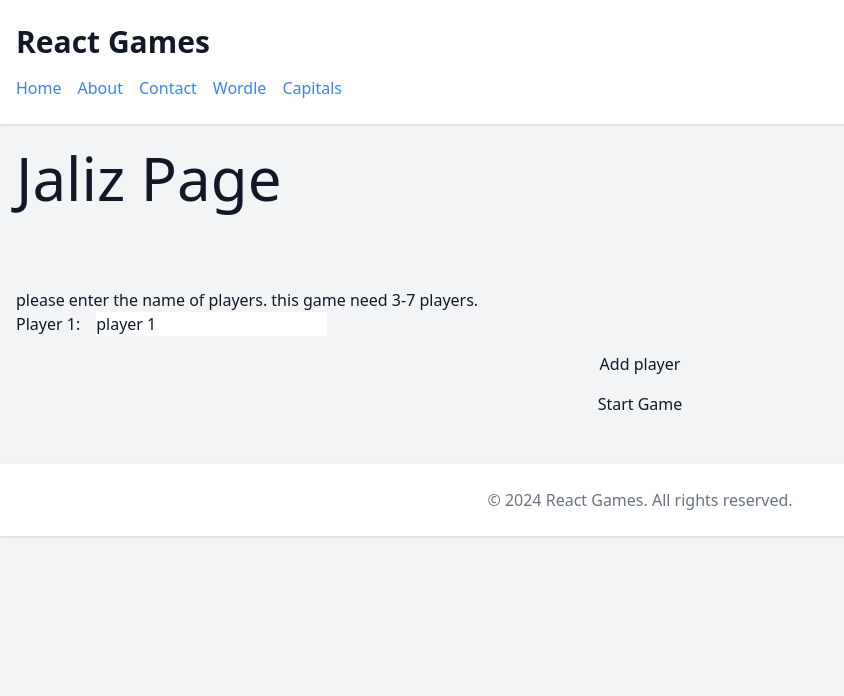
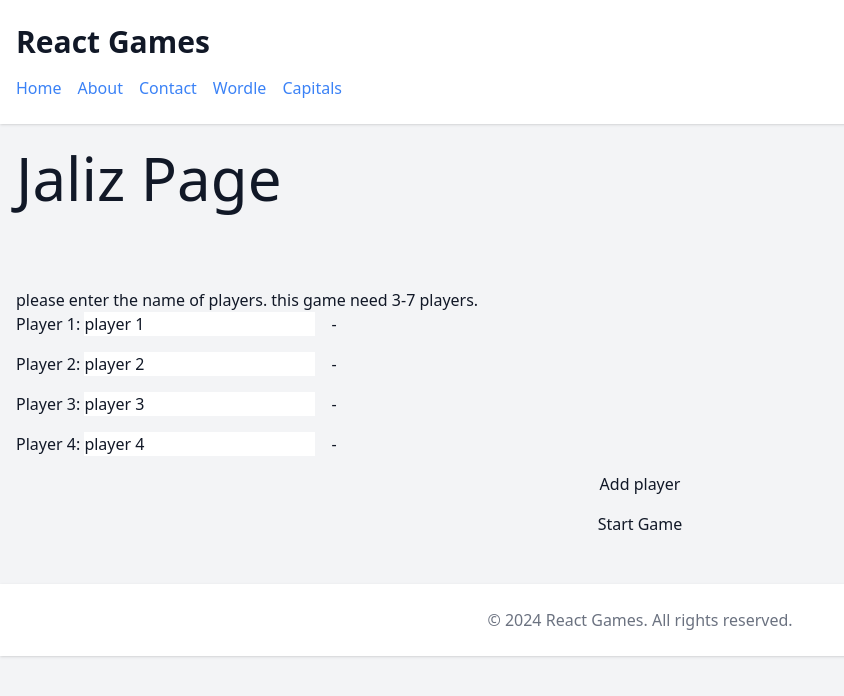
Before and after one commit to amir-sdmi/games, a Next.js app: page /jaliz in a window 1280 px wide. Both pictures are taken after a click on the button "Add player". Shown: the top 696 px of the page, without its empty margins (0-844 px from the left). Built offline with nearby package versions, Linux system fonts and the light colour scheme.

Commit message:
WIP02 setup initial game

```diff
--- /dev/null
+++ b/app/jaliz/_components/Gameboard.tsx
@@ -0,0 +1,30 @@
+import { GameType } from "../_types/types";
+
+export default function Gameboard({ game }: { game: GameType }) {
+  return (
+    <div>
+      <h1>Gameboard</h1>
+      <p>current player: {game.currentPlayer}</p>
+      <p>players:</p>
+      <ul>
+        {game.players.map((player) => (
+          <li key={player.id}>
+            <p>playerName: {player.playerName}</p>
+            <p>money: {player.money}</p>
+            <p>hand: {player.hand.map((card) => card.name).join(", ")}</p>
+            <p>fields:</p>
+            <ul>
+              {player.fields.map((field) => (
+                <li key={field.id}>
+                  <p>
+                    crops: {field.crops.map((crop) => crop.cardId).join(", ")}
+                  </p>
+                </li>
+              ))}
+            </ul>
+          </li>
+        ))}
+      </ul>
+    </div>
+  );
+}
--- a/app/jaliz/_components/PlayersForm.tsx
+++ b/app/jaliz/_components/PlayersForm.tsx
@@ -1,21 +1,20 @@
-import { PlayerType } from "../_types/types";
-import { createNewPlayer } from "../_utils/gameInitial";
+"use client";
+
+import { GameType } from "../_types/types";
+import { createNewGame } from "../_utils/gameInitial";
+import { cards } from "../_utils/cardData";
 
 export default function PlayersForm({
   players,
   setPlayers,
   setGameStatus,
+  setGame,
 }: {
-  players: PlayerType[];
-  setPlayers: (players: PlayerType[]) => void;
+  players: string[];
+  setPlayers: (players: string[]) => void;
   setGameStatus: (gameStatus: "initial" | "playing" | "finished") => void;
+  setGame: (game: GameType) => void;
 }) {
-  const handleAddPlayer = () => {
-    const newPlayers = [...players];
-    newPlayers.push(createNewPlayer(newPlayers.length));
-    setPlayers(newPlayers);
-  };
-
   return (
     <>
       <p>please enter the name of players. this game need 3-7 players. </p>
@@ -23,51 +22,57 @@ export default function PlayersForm({
         className="flex flex-col gap-4"
         onSubmit={(e) => {
           e.preventDefault();
+          setPlayers(players);
+          setGame(createNewGame(players, cards));
           setGameStatus("playing");
         }}
       >
         {players.map((player, i) => {
           return (
             <div key={i} className="gap-4 flex">
-              <label htmlFor={`player${i}`}>Player {i + 1}:</label>
+              <label>
+                Player {i + 1}:{" "}
                 <input
                   type="text"
-                name={`player${i}`}
-                id={`player${i}`}
-                defaultValue={player.playerName}
+                  defaultValue={player}
                   placeholder={`player ${i + 1}`}
                   onFocus={(e) => {
                     e.target.select();
                   }}
                   onChange={(e) => {
-                  const newPlayers = [...players];
-                  newPlayers[i].playerName = e.target.value;
-                  newPlayers[i].id = i;
-                  setPlayers(newPlayers);
+                    const newPlayerInputs = [...players];
+                    newPlayerInputs[i] = e.target.value;
+                    setPlayers(newPlayerInputs);
                   }}
                 />
+              </label>
 
-              {players.length > 3 ? (
+              {players.length > 3 && (
                 <button
                   type="button"
                   onClick={() => {
-                    const newPlayers = [...players];
-                    newPlayers.splice(i, 1);
-                    setPlayers(newPlayers);
+                    const newPlayerInputs = [...players];
+                    newPlayerInputs.splice(i, 1);
+                    setPlayers(newPlayerInputs);
                   }}
                 >
                   -
                 </button>
-              ) : null}
+              )}
             </div>
           );
         })}
 
-        {players.length < 7 ? (
-          <button type="button" onClick={handleAddPlayer}>
+        {players.length < 7 && (
+          <button
+            type="button"
+            onClick={() => {
+              setPlayers([...players, `player ${players.length + 1}`]);
+            }}
+          >
             Add player
           </button>
-        ) : null}
+        )}
 
         <button
           type="submit"
--- a/app/jaliz/_types/types.ts
+++ b/app/jaliz/_types/types.ts
@@ -35,4 +35,10 @@ type CardType = {
   fourCoinPrice: 7 | 8 | 9 | 10 | null;
 };
 
-export type { PlayerType, CardType, HatType, FieldType, CropType };
+type GameType = {
+  players: PlayerType[];
+  currentPlayer: PlayerType["id"];
+  deck: CardType[];
+};
+
+export type { PlayerType, CardType, HatType, FieldType, CropType, GameType };
--- a/app/jaliz/_utils/gameInitial.ts
+++ b/app/jaliz/_utils/gameInitial.ts
@@ -1,9 +1,9 @@
-import { PlayerType } from "../_types/types";
+import { CardType, GameType, PlayerType } from "../_types/types";
 
-export const createNewPlayer = (id: number): PlayerType => {
+const createNewPlayer = (id: number, playerName: string): PlayerType => {
   return {
     id,
-    playerName: `player ${id + 1}`,
+    playerName,
     money: 0,
     hand: [],
     fields: [
@@ -16,3 +16,27 @@ export const createNewPlayer = (id: number): PlayerType => {
     otherPlayersHats: [],
   };
 };
+
+export const createNewGame = (
+  playersNames: string[],
+  cards: CardType[]
+): GameType => {
+  const players = playersNames.map((playerName, index) =>
+    createNewPlayer(index, playerName)
+  );
+  const currentPlayer = players[Math.floor(Math.random() * players.length)].id;
+
+  const filteredCards = cards.filter((card) => card.id >= 1 && card.id <= 9);
+  const deck: CardType[] = [];
+
+  filteredCards.forEach((card) => {
+    for (let i = 0; i < card.totalQuantity; i++) {
+      deck.push(card);
+    }
+  });
+  return {
+    players,
+    currentPlayer,
+    deck,
+  };
+};
--- a/app/jaliz/page.tsx
+++ b/app/jaliz/page.tsx
@@ -1,22 +1,30 @@
 "use client";
 import { useState } from "react";
 import PlayersForm from "./_components/PlayersForm";
-import { PlayerType } from "./_types/types";
+import { GameType } from "./_types/types";
+import Gameboard from "./_components/Gameboard";
 
 type GameStatus = "initial" | "playing" | "finished";
 export default function JalizPage() {
-  const [players, setPlayers] = useState<PlayerType[]>([]);
+  const [players, setPlayers] = useState<string[]>([
+    "player 1",
+    "player 2",
+    "player 3",
+  ]);
   const [gameStatus, setGameStatus] = useState<GameStatus>("initial");
+  const [game, setGame] = useState<GameType>();
   return (
     <div>
       <h1 className="text-6xl mb-20">Jaliz Page</h1>
-      {gameStatus === "initial" ? (
+      {gameStatus === "initial" && (
         <PlayersForm
           players={players}
           setPlayers={setPlayers}
           setGameStatus={setGameStatus}
+          setGame={setGame}
         />
-      ) : null}
+      )}
+      {gameStatus === "playing" && game && <Gameboard game={game} />}
     </div>
   );
 }
```
Also changed, not shown: utils/utils.ts (added, +8 -0 lines). Lines whose indentation alone changed are shown as unchanged.
